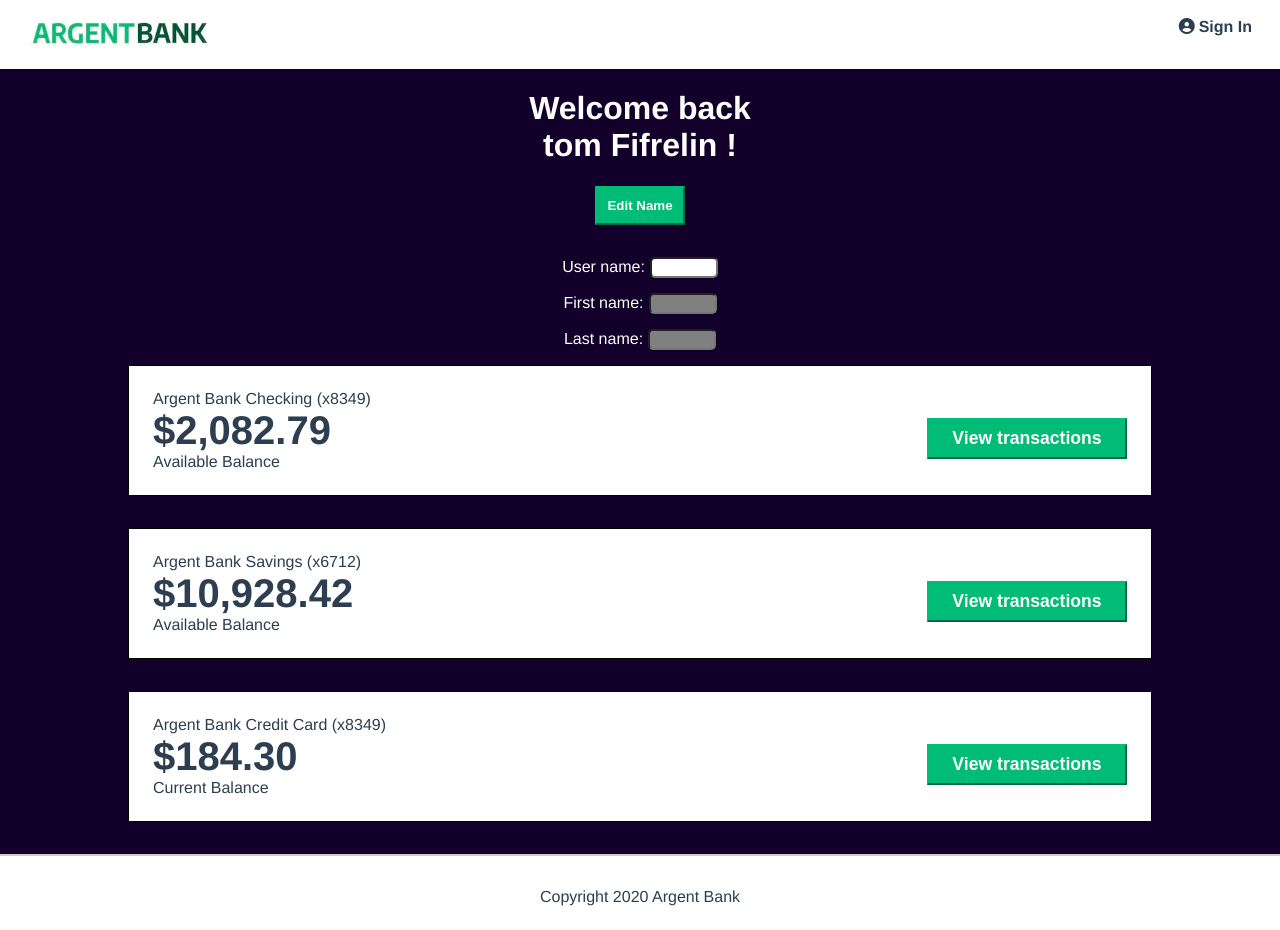
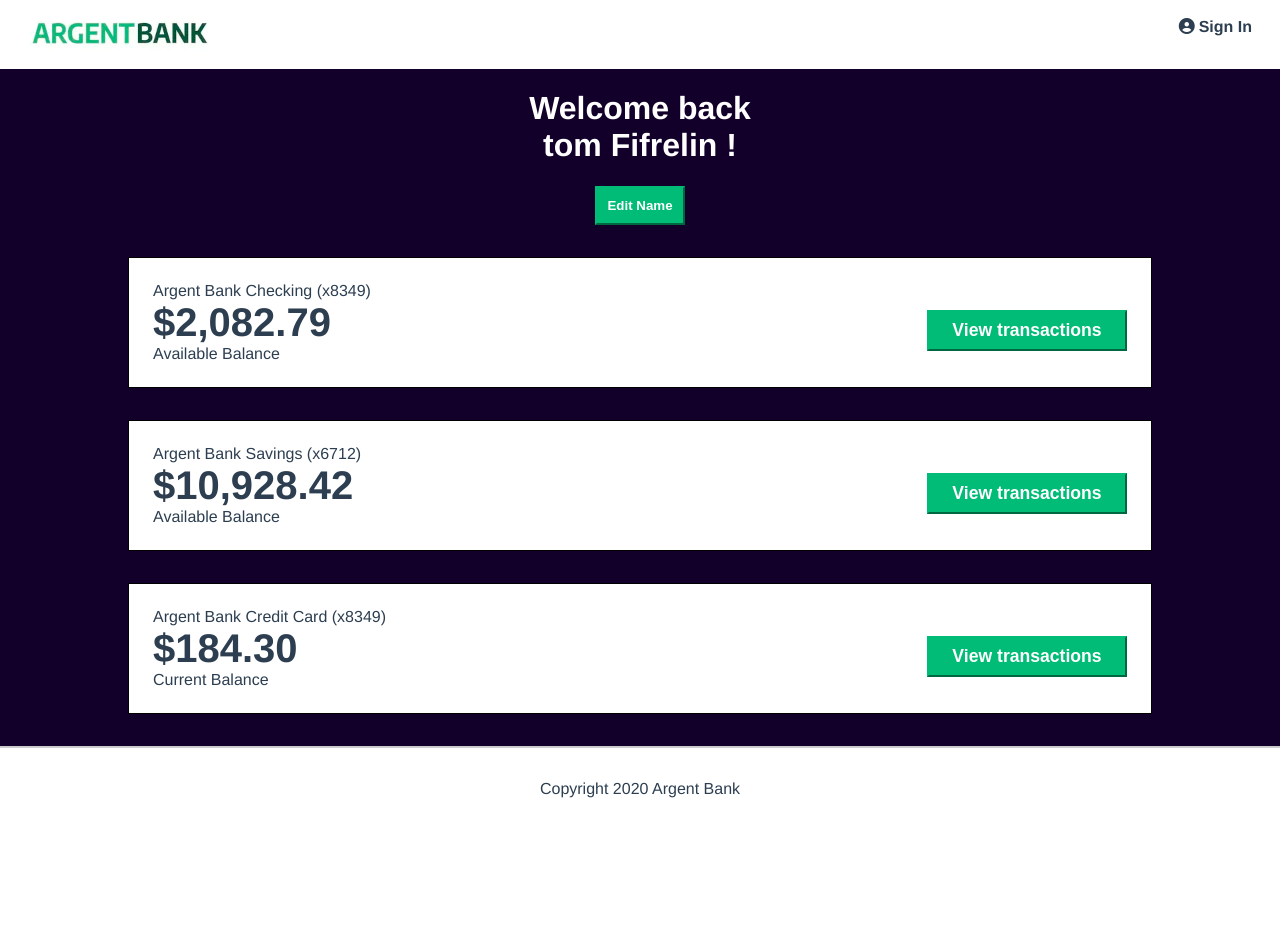
Before and after one commit to pierrick3773/ArgentBank-website-main, a React (Vite) app in the folder frontend/: page /Profile in a window 1280 px wide. After the commit the page ends 822 px from the top, so only its background shows below. Built offline with nearby package versions, Linux system fonts and the light colour scheme.

Commit message:
affichage edit button en fonction du login et du click

```diff
--- a/frontend/src/component/EditButton.jsx
+++ b/frontend/src/component/EditButton.jsx
@@ -1,54 +1,40 @@
-
-
-
+import React, { useState } from "react";
+import { useSelector } from "react-redux";
 
 export function EditButton() {
+  const [isEditing, setIsEditing] = useState(false);
+  const isLoggedIn = useSelector((state) => state.user.token !== null);
 
-
+  const handleToggleEditForm = () => {
+    setIsEditing(!isEditing);
+  };
 
   return (
-    <div className='edit'>
-      <button className="edit-button" >
+    <div className="edit">
+      <button className="edit-button" onClick={handleToggleEditForm}>
         Edit Name
       </button>
 
-        <div className='inputName'>
-          <div className='inputContainer'>
+      {isEditing && isLoggedIn && (
+        <div className="inputName">
+          <div className="inputContainer">
             <label htmlFor="userName">User name:</label>
-            <input
-              type="text"
-              id="userName"
-              // value={userNameValue} // Utiliser l'état de userNameValue
-              // onChange={(e) => setUserNameValue(e.target.value)} // Mettre à jour l'état de userNameValue
-            />
-
+            <input type="text" id="userName" />
           </div>
-          <div className='inputContainer'>
+          <div className="inputContainer">
             <label htmlFor="firstName">First name:</label>
-            <input className='readOnly'
-              type="text"
-              id="firstName"
-              // value={userFirstName}
-              // onChange={(e) => setUserFirstName(e.target.value)}
-              // readOnly
-            />
+            <input className="readOnly" type="text" id="firstName" readOnly />
           </div>
-          <div className='inputContainer'>
+          <div className="inputContainer">
             <label htmlFor="lastName">Last name:</label>
-            <input className='readOnly'
-              type="text"
-              id="lastName"
-              // value={userLastName}
-              // onChange={(e) => setUserLastName(e.target.value)}
-              // readOnly
-            />
+            <input className="readOnly" type="text" id="lastName" readOnly />
           </div>
-          <div className='inputButton'>
-            {/* <button onClick={handleToggleEditForm}>Save</button>
-            <button onClick={handleCancel}>Cancel</button> */}
+          <div className="inputButton">
+            <button>Save</button>
+            <button onClick={handleToggleEditForm}>Cancel</button>
           </div>
         </div>
-
+      )}
     </div>
   );
 }
```
